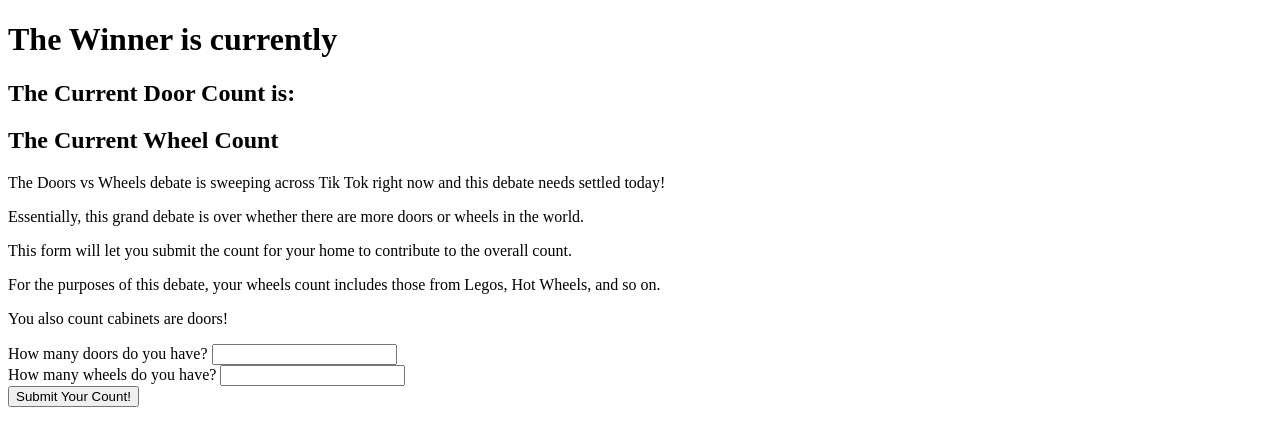
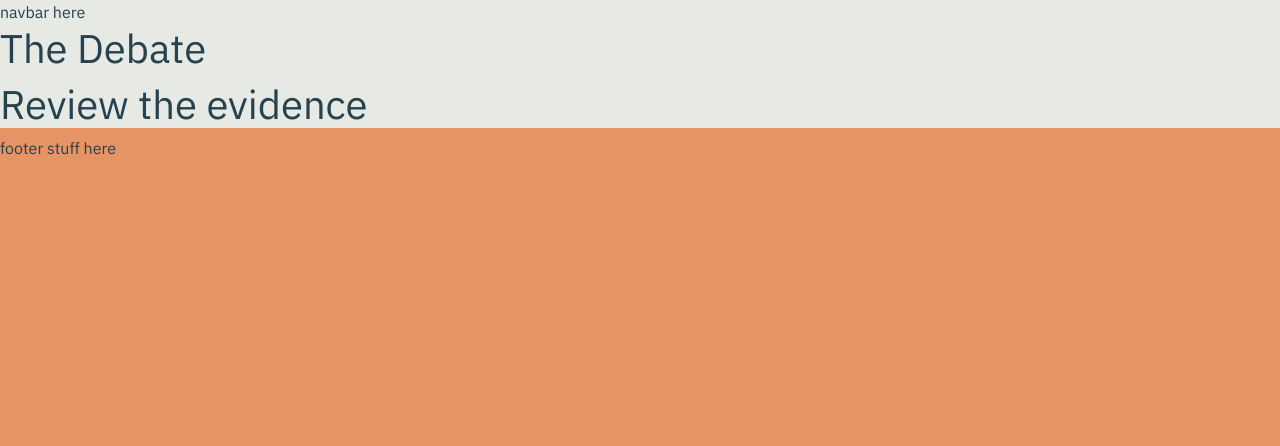
Before and after one commit to MSBivens/Doors_vs_Wheels, a Flask app: page / in a window 1280 px wide. Shown: the top 446 px of the page. Run offline with Flask 2, Linux system fonts and the light colour scheme; parts of the project's set-up code (start-up, migrations or seed data) failed here and were passed over.

Commit message:
started styling templates, fixed some syntax issues in models

```diff
--- a/flask_app/controllers/users.py
+++ b/flask_app/controllers/users.py
@@ -10,4 +10,4 @@ bcrypt = Bcrypt(app)
 
 @app.route('/')
 def index():
-    return render_template('index.html')
+    return render_template('landing_page.html')
--- a/flask_app/models/door.py
+++ b/flask_app/models/door.py
@@ -27,7 +27,7 @@ class Door:
         if len(door['count']) > 0:
             flash("Are you sure you don't have at least one door?", "door")
             is_valid = False
-        if results.match(door[user_id])
+        if results.match(door['user_id']):
             flash("You have already submitted your door count", "door")
             is_valid = False
         return is_valid
--- a/flask_app/models/wheel.py
+++ b/flask_app/models/wheel.py
@@ -27,7 +27,7 @@ class Wheel:
         if len(wheel['count']) > 0:
             flash("Are you sure you don't have at least one wheel?", "wheel")
             is_valid = False
-        if results.match(wheel[user_id])
+        if results.match(wheel['user_id']):
             flash("You have already submitted your wheel count", "wheel")
             is_valid = False
         return is_valid
--- /dev/null
+++ b/flask_app/static/css/meyersReset.css
@@ -0,0 +1,45 @@
+
+
+html, body, div, span, applet, object, iframe,
+h1, h2, h3, h4, h5, h6, p, blockquote, pre,
+a, abbr, acronym, address, big, cite, code,
+del, dfn, em, img, ins, kbd, q, s, samp,
+small, strike, strong, sub, sup, tt, var,
+b, u, i, center,
+dl, dt, dd, ol, ul, li,
+fieldset, form, label, legend,
+table, caption, tbody, tfoot, thead, tr, th, td,
+article, aside, canvas, details, embed,
+figure, figcaption, footer, header, hgroup,
+menu, nav, output, ruby, section, summary,
+time, mark, audio, video {
+	margin: 0;
+	padding: 0;
+	border: 0;
+	font-size: 100%;
+	font: inherit;
+	vertical-align: baseline;
+}
+/* HTML5 display-role reset for older browsers */
+article, aside, details, figcaption, figure,
+footer, header, hgroup, menu, nav, section {
+	display: block;
+}
+body {
+	line-height: 1;
+}
+ol, ul {
+	list-style: none;
+}
+blockquote, q {
+	quotes: none;
+}
+blockquote:before, blockquote:after,
+q:before, q:after {
+	content: '';
+	content: none;
+}
+table {
+	border-collapse: collapse;
+	border-spacing: 0;
+}
--- /dev/null
+++ b/flask_app/static/css/style.css
@@ -0,0 +1,8 @@
+body{
+    background: #E79465;
+    font-family: 'IBM Plex Sans', sans-serif;
+    color: #26424F;
+}
+.bground-lt{
+    background-color: #E6E9E4;
+}
--- a/flask_app/static/style.css
+++ /dev/null
@@ -1,5 +0,0 @@
-*{
-    margin: 0;
-    padding: 0;
-    font-family: 'IBM Plex Sans', sans-serif;
-}
--- a/flask_app/templates/doors.html
+++ b/flask_app/templates/doors.html
@@ -4,11 +4,11 @@
     <meta charset="UTF-8">
     <meta http-equiv="X-UA-Compatible" content="IE=edge">
     <meta name="viewport" content="width=device-width, initial-scale=1.0">
-    <link rel="stylesheet" type="text/css" href="{{ url_for('static', filename='css/style.css') }}">
     <link rel="preconnect" href="https://fonts.googleapis.com">
     <link rel="preconnect" href="https://fonts.gstatic.com" crossorigin>
     <link href="https://fonts.googleapis.com/css2?family=IBM+Plex+Sans&display=swap" rel="stylesheet">
     <link href="https://cdn.jsdelivr.net/npm/bootstrap@5.0.2/dist/css/bootstrap.min.css" rel="stylesheet" integrity="sha384-EVSTQN3/azprG1Anm3QDgpJLIm9Nao0Yz1ztcQTwFspd3yD65VohhpuuCOmLASjC" crossorigin="anonymous">
+    <link rel="stylesheet" type="text/css" href="{{ url_for('static', filename='css/style.css') }}">
     <title>Doors</title>
 </head>
 <body>
--- a/flask_app/templates/landing_page.html
+++ b/flask_app/templates/landing_page.html
@@ -1,17 +1,41 @@
 <!DOCTYPE html>
 <html lang="en">
+
 <head>
     <meta charset="UTF-8">
     <meta http-equiv="X-UA-Compatible" content="IE=edge">
     <meta name="viewport" content="width=device-width, initial-scale=1.0">
-    <link rel="stylesheet" type="text/css" href="{{ url_for('static', filename='css/style.css') }}">
     <link rel="preconnect" href="https://fonts.googleapis.com">
     <link rel="preconnect" href="https://fonts.gstatic.com" crossorigin>
     <link href="https://fonts.googleapis.com/css2?family=IBM+Plex+Sans&display=swap" rel="stylesheet">
-    <link href="https://cdn.jsdelivr.net/npm/bootstrap@5.0.2/dist/css/bootstrap.min.css" rel="stylesheet" integrity="sha384-EVSTQN3/azprG1Anm3QDgpJLIm9Nao0Yz1ztcQTwFspd3yD65VohhpuuCOmLASjC" crossorigin="anonymous">
+    <link rel="stylesheet" type="text/css" href="{{ url_for('static', filename='css/meyersReset.css') }}">
+    <link href="https://cdn.jsdelivr.net/npm/bootstrap@5.0.2/dist/css/bootstrap.min.css" rel="stylesheet"
+    integrity="sha384-EVSTQN3/azprG1Anm3QDgpJLIm9Nao0Yz1ztcQTwFspd3yD65VohhpuuCOmLASjC" crossorigin="anonymous">
+    <link rel="stylesheet" type="text/css" href="{{ url_for('static', filename='css/style.css') }}">
+
     <title>Landing Page: Doors vs Wheels</title>
 </head>
+
 <body>
-    <h1>The Debate, Review the evidence</h1>
+    <nav class="bground-lt">
+        navbar here
+    </nav>
+    <main class="bground-lt">
+        <article>
+            <section>
+                <h1>The Debate</h1>
+
+            </section>
+            <section>
+                <h1>Review the evidence</h1>
+            </section>
+        </article>
+    </main>
+
+        <footer>
+            <div>footer stuff here</div>
+        </footer>
+
 </body>
+
 </html>
```
Also changed, not shown: 2 other files.
